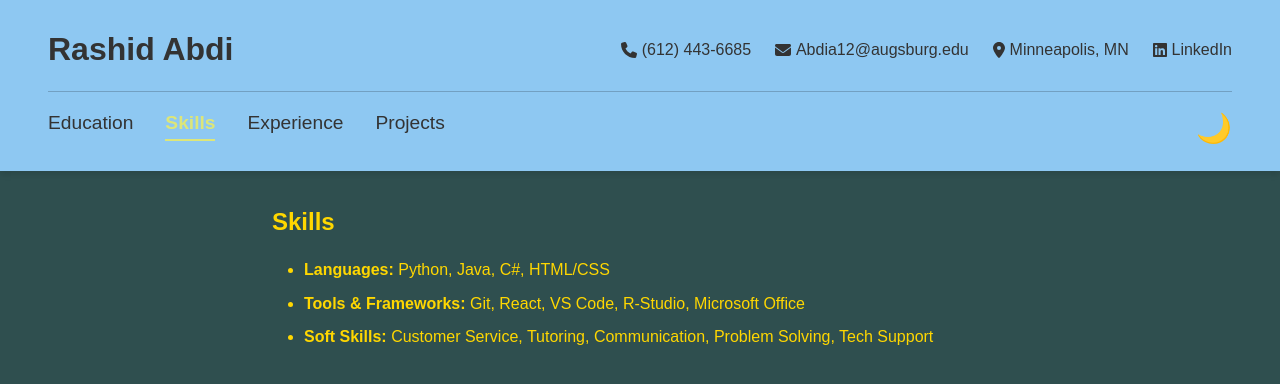
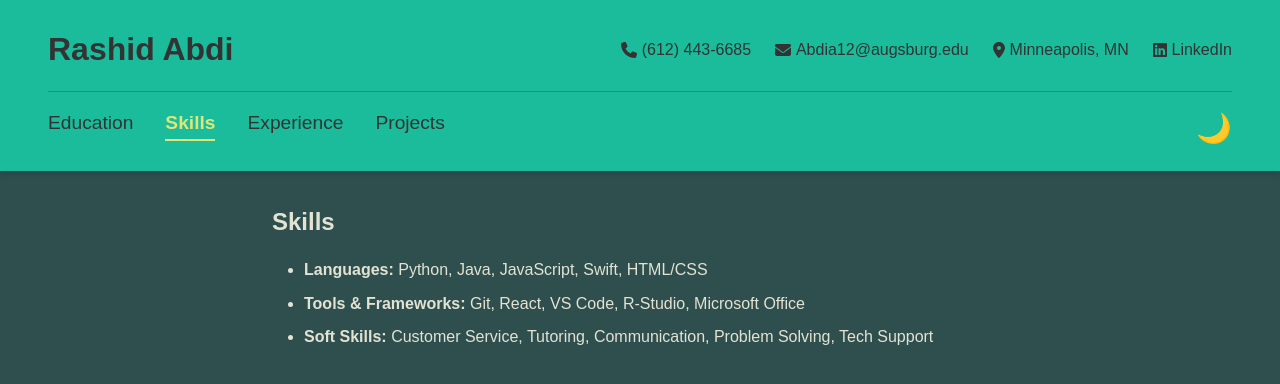
Before and after one commit to Rashid-Abdi/personal-website, a React (Create React App) app: page /skills in a window 1280 px wide. Shown: the top 384 px of the page. Built offline with nearby package versions, Linux system fonts and the light colour scheme.

Commit message:
changed color scheme

```diff
--- a/src/App.css
+++ b/src/App.css
@@ -3,16 +3,16 @@
 /* CSS Variables for Theming */
 :root {
   --navbar-bg: #bebe13;
-  --navbar-text: #333333;
+  --navbar-text: #e2e3d2;
   --navbar-hover: #ffd700f;
   --background-color: #2F4F4F;
-  --text-color: #ffd700;
+  --text-color: #e2e3d2;
 }
 
 body.dark-mode {
   --navbar-bg: #333333;
   --navbar-text: #ffffff;
-  --navbar-hover: #ffd700;
+  --navbar-hover: #ffffff;
   --background-color: #121212;
   --text-color: #ffffff;
 }
--- a/src/components/Navbar.css
+++ b/src/components/Navbar.css
@@ -8,7 +8,7 @@
 }
 
 .navbar-light {
-  --navbar-bg: #8ec8f2;
+  --navbar-bg: #1ABC9C;
   --navbar-text: #333333;
   --navbar-hover: #dde679;
 }
--- a/src/pages/Projects.css
+++ b/src/pages/Projects.css
@@ -19,7 +19,7 @@
   }
 
   .github-icon {
-    color: #8210ab; /* Default icon color */
+    color: #a76de2; /* Default icon color */
     transition: color 0.3s;
   }
 
--- a/src/pages/Skills.js
+++ b/src/pages/Skills.js
@@ -8,7 +8,7 @@ function Skills() {
       <h2>Skills</h2>
       <ul>
         <li>
-          <strong>Languages:</strong> Python, Java, C#, HTML/CSS
+          <strong>Languages:</strong> Python, Java, JavaScript, Swift, HTML/CSS
         </li>
         <li>
           <strong>Tools & Frameworks:</strong> Git, React, VS Code, R-Studio,
```
